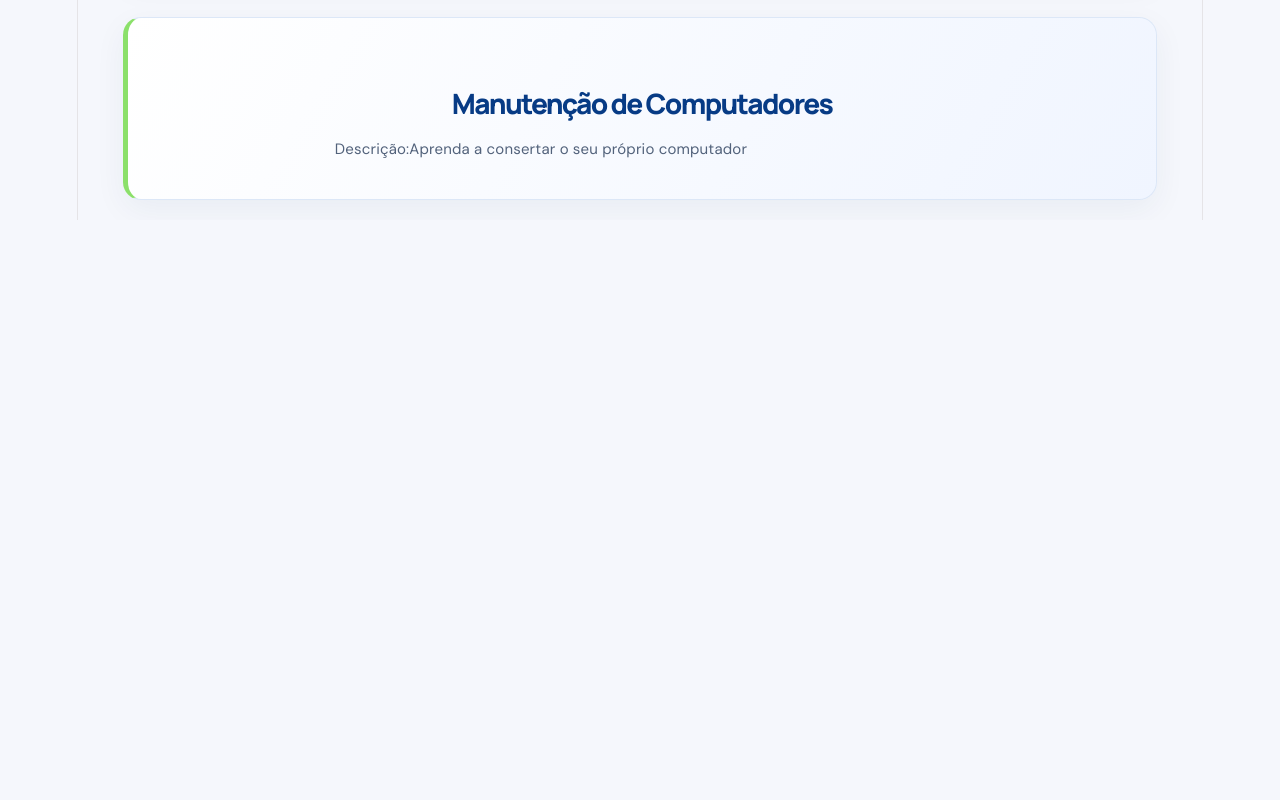
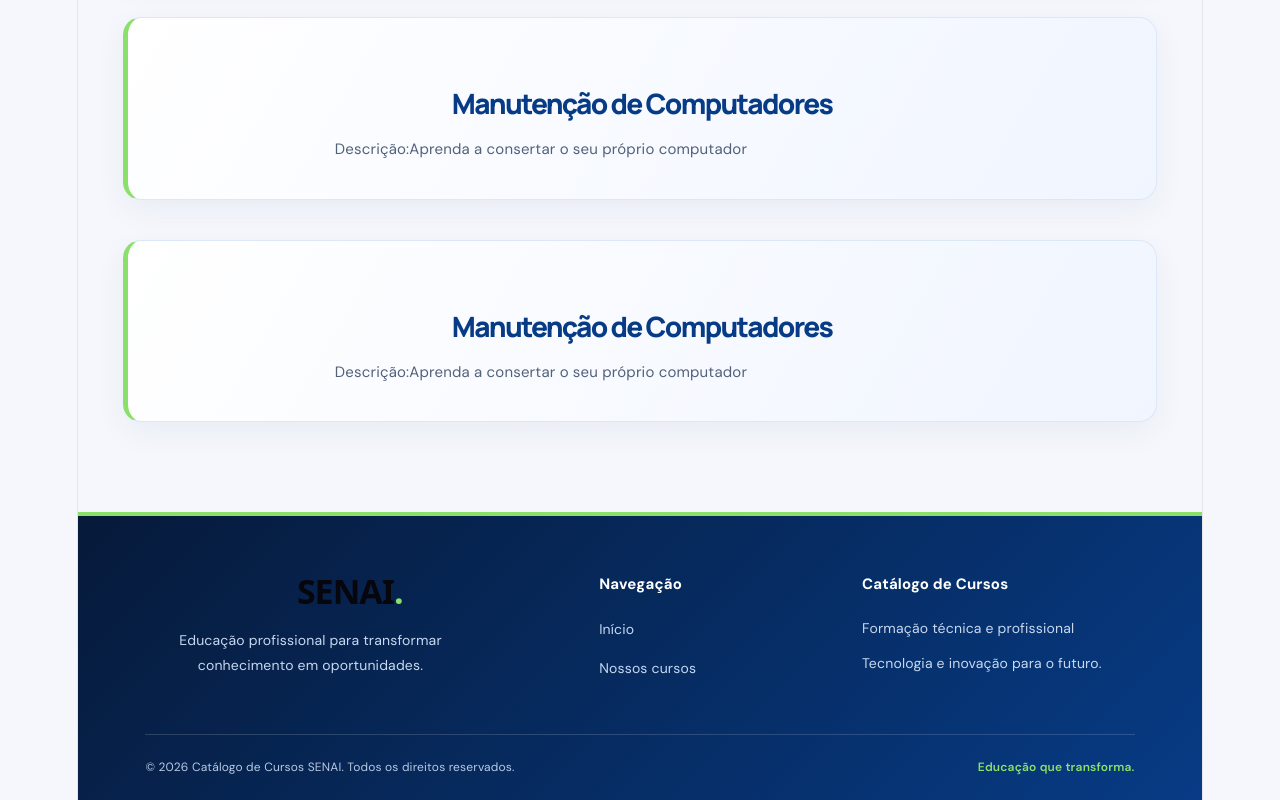
Before and after one commit to devluanx/react-catalogo-componentes, a React (Vite) app: page / in a window 1280 px wide. Shown: the part 1576-2376 px from the top of the page. Before the commit the page ends 1796 px from the top, so only its background shows below. Built offline with nearby package versions, Linux system fonts and the light colour scheme.

Commit message:
atvd finalizada

```diff
--- a/src/App.css
+++ b/src/App.css
@@ -380,3 +380,107 @@ body {
     scroll-behavior: auto !important;
   }
 }
+
+.rodape {
+  margin-top: 70px;
+  padding: 55px 6% 22px;
+  color: #ffffff;
+  background: linear-gradient(135deg, #061a3a, #073b85);
+  border-top: 4px solid #8be06a;
+}
+
+.rodape-conteudo {
+  width: min(1200px, 100%);
+  margin: 0 auto;
+  display: grid;
+  grid-template-columns: 1.5fr 0.8fr 1fr;
+  gap: 45px;
+  padding-bottom: 40px;
+}
+
+.rodape-marca h2 {
+  margin-bottom: 16px;
+  font-size: 34px;
+  font-weight: 800;
+  letter-spacing: -1px;
+}
+
+.rodape-marca h2 span {
+  color: #8be06a;
+}
+
+.rodape-marca p,
+.rodape-info p {
+  max-width: 330px;
+  margin-bottom: 10px;
+  color: #c8d8f0;
+  font-size: 14px;
+  line-height: 1.8;
+}
+
+.rodape-links,
+.rodape-info {
+  display: flex;
+  flex-direction: column;
+  align-items: flex-start;
+}
+
+.rodape-links h3,
+.rodape-info h3 {
+  margin-bottom: 18px;
+  color: #ffffff;
+  font-size: 15px;
+}
+
+.rodape-links a {
+  margin-bottom: 13px;
+  color: #c8d8f0;
+  font-size: 14px;
+  text-decoration: none;
+  transition: color 0.2s ease;
+}
+
+.rodape-links a:hover {
+  color: #8be06a;
+}
+
+.rodape-final {
+  width: min(1200px, 100%);
+  margin: 0 auto;
+  padding-top: 22px;
+  border-top: 1px solid rgba(255, 255, 255, 0.15);
+  display: flex;
+  justify-content: space-between;
+  align-items: center;
+  gap: 15px;
+}
+
+.rodape-final p,
+.rodape-final span {
+  color: #b7c9e4;
+  font-size: 12px;
+  line-height: 1.8;
+}
+
+.rodape-final span {
+  color: #8be06a;
+  font-weight: 600;
+}
+
+@media (max-width: 700px) {
+  .rodape {
+    margin-top: 45px;
+    padding: 40px 7% 20px;
+  }
+
+  .rodape-conteudo {
+    grid-template-columns: 1fr;
+    gap: 30px;
+  }
+
+  .rodape-final {
+    align-items: flex-start;
+    flex-direction: column;
+    gap: 8px;
+  }
+}
--- a/src/App.jsx
+++ b/src/App.jsx
@@ -1,6 +1,7 @@
 import Cabecalho from "./components/Cabecalho";
 import CardCurso from "./components/CardCurso";
 import Destaque from "./components/Destaque";
+import Rodape from "./components/Rodape";
 import "./App.css"
 
 const cursos = [
@@ -73,6 +74,12 @@ titulo="Programação Web" descricao="Desenvolva WebSites"/>
 titulo="Banco de Dados" descricao="Aprenda oque é Banco de Dados, SGBD´s entre outras diversas coisas"/>
 <Destaque
 titulo="Manutenção de Computadores" descricao="Aprenda a consertar o seu próprio computador"/>
+<Destaque
+  titulo="Manutenção de Computadores"
+  descricao="Aprenda a consertar o seu próprio computador"
+/>
+
+<Rodape />
 </>
 
   )
--- a/src/components/Rodape.jsx
+++ b/src/components/Rodape.jsx
@@ -0,0 +1,38 @@
+
+function Rodape() {
+  return (
+    <footer className="rodape">
+      <div className="rodape-conteudo">
+        <div className="rodape-marca">
+          <h2>SENAI<span>.</span></h2>
+          <p>
+            Educação profissional para transformar
+            conhecimento em oportunidades.
+          </p>
+        </div>
+
+        <div className="rodape-links">
+          <h3>Navegação</h3>
+          <a href="#inicio">Início</a>
+          <a href="#cursos">Nossos cursos</a>
+        </div>
+
+        <div className="rodape-info">
+          <h3>Catálogo de Cursos</h3>
+          <p>Formação técnica e profissional</p>
+          <p>Tecnologia e inovação para o futuro.</p>
+        </div>
+      </div>
+
+      <div className="rodape-final">
+        <p>
+          © {new Date().getFullYear()} Catálogo de Cursos SENAI.
+          Todos os direitos reservados.
+        </p>
+        <span>Educação que transforma.</span>
+      </div>
+    </footer>
+  );
+}
+
+export default Rodape;
```
